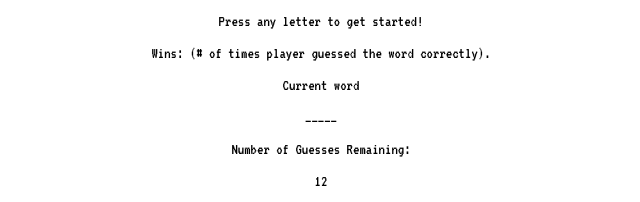
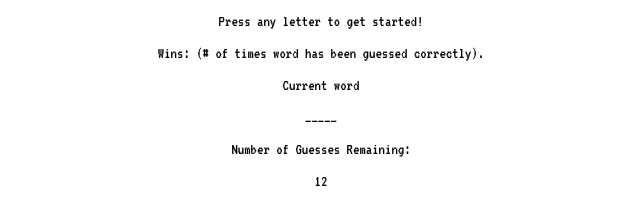
Before and after one commit to memoev/chemistry-hangman, a plain HTML site: page index.html in a window 1280 px wide. Shown: the part 512-714 px from the top of the page, 319-959 px from the left. Drawn offline with Linux system fonts and the light colour scheme; files that its build step writes are made by us from their sources; files whose address does not match are found by name.

Commit message:
took out some extra spaces + added outline comments

```diff
--- a/index.html
+++ b/index.html
@@ -4,13 +4,17 @@
     <meta charset="UTF-8">
     <meta name="viewport" content="width=device-width, initial-scale=1.0">
     <meta http-equiv="X-UA-Compatible" content="ie=edge">
+    <!-- Favicon for browser tab (where supported) -->
     <link rel="shortcut icon" type="image/png" href="../Word-Guess-Game/assets/images/mario.ico"/>
+    <!-- Call to css style script -->
     <link rel="stylesheet" href="../Word-Guess-Game/assets/css/style.css">
+    <!-- Special font for page -->
     <link href="https://fonts.googleapis.com/css?family=VT323&display=swap" rel="stylesheet">
     <title>Super Mario Hangman!</title>
 </head>
 <body>
 
+    <!-- Container for logo, subtitle and music controls -->
     <div class="container">
         <img id="main-logo" src="../Word-Guess-Game/assets/images/mariologo.png" alt="Logo goes here..">
         <h2 id="subtitle">
@@ -22,6 +26,7 @@
         </div>
     </div>
 
+    <!-- Container for game dynamic elements -->
     <div class="container">
         <div id="main-content">
             <div id="answer-container">
@@ -31,7 +36,7 @@
                 Press any letter to get started!
             </p>
             <p>
-                Wins: (# of times player guessed the word correctly).
+                Wins: (# of times word has been guessed correctly).
             </p>
             <p id="numberOfWins">
 
@@ -57,8 +62,7 @@
         </div>
     </div>
 
-
-
+    <!-- Call to javascript script -->
     <script src="../Word-Guess-Game/assets/javascript/game.js"></script>
 
 </body>
```
